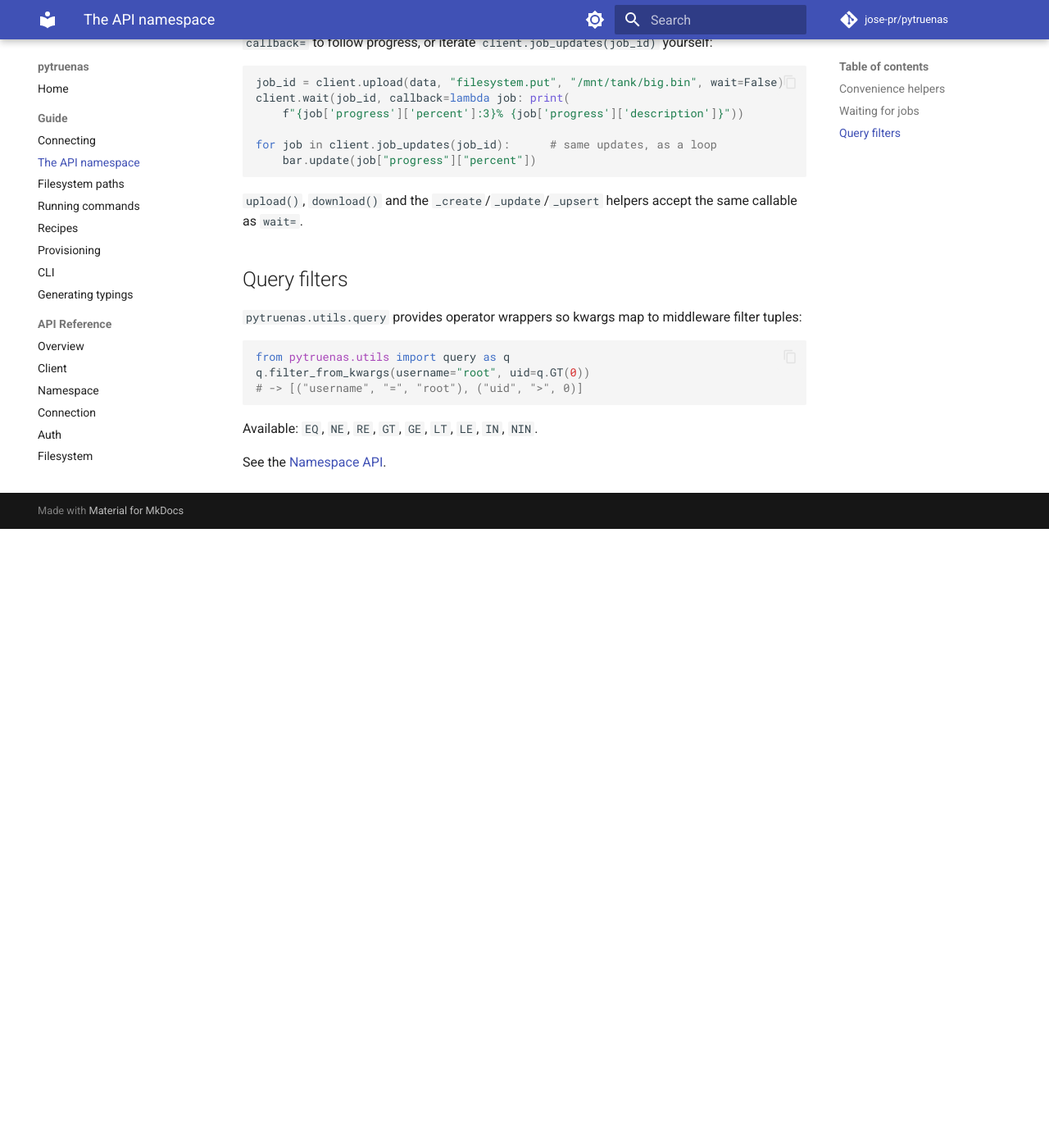
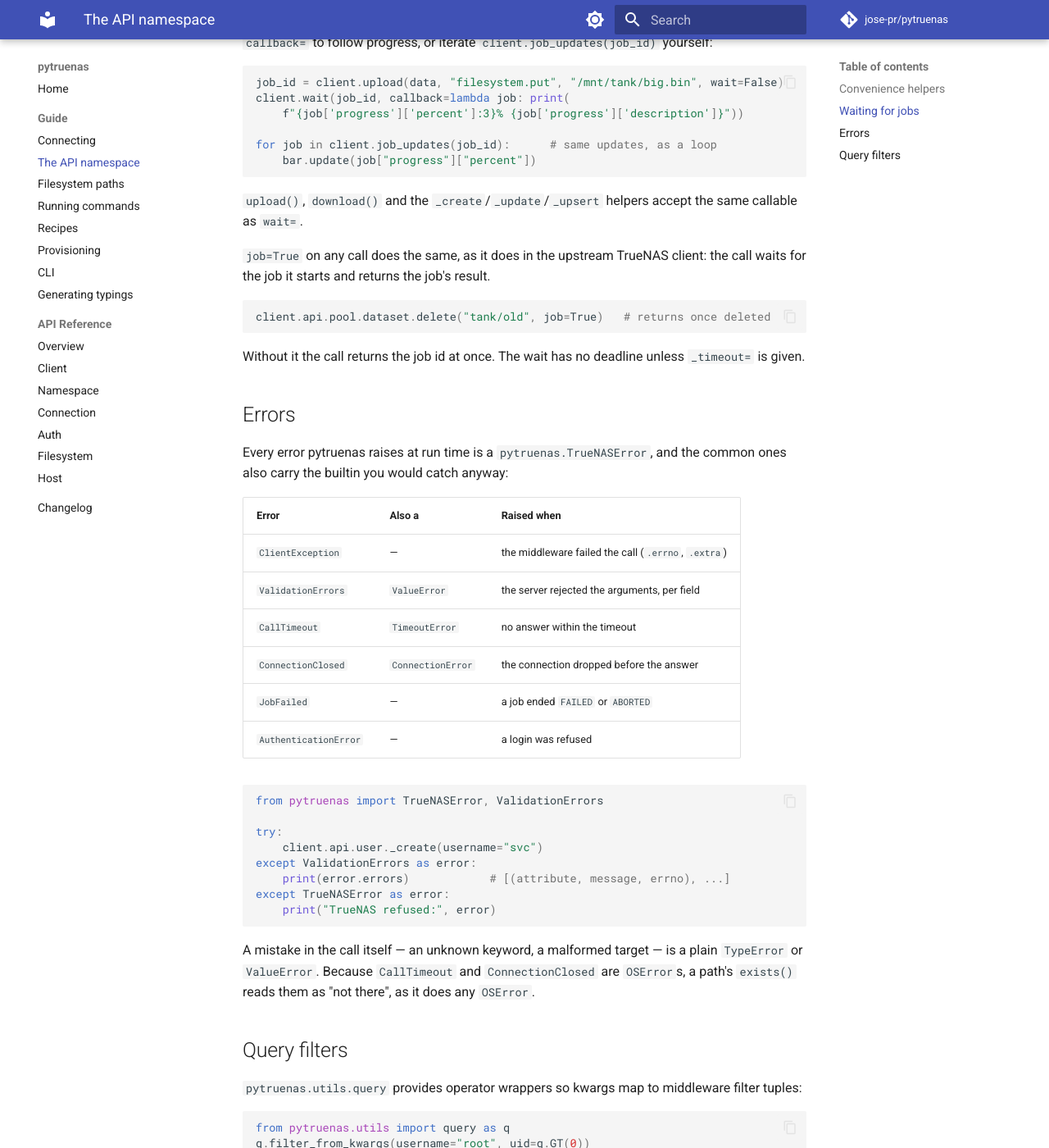
Before and after one commit to jose-pr/pytruenas, an MkDocs documentation site: the page built from docs/guide/api.md, in a window 1280 px wide and 1400 px high, scrolled down 1353 px. Shown: the whole window at 82% size. Built offline with MkDocs 1.6.1 and Material for MkDocs 9.7.7, drawn with Linux system fonts in a browser that asks for light colours; comment, search, counter and statistics services are not loaded; before the commit the page ends 1998 px from its top, so only the background shows below that.

Commit message:
docs: errors, job=True and the websocket-leg path contract
The package header and the guides describe what this branch changed:
TrueNASError and the builtin each error also is, job=True waiting for the
job, download() checking its job, the socket spellings and what
TrueNASConfig() means, install_sshcreds() copying a caller's SSHConfig,
and the OSError contract of TnasWsPath's chmod, chown, unlink, rmdir, stat
and read_bytes. The connection API page renders ConnectionClosed, JobFailed
and pytruenas.exceptions.

````diff
--- a/docs/guide/api.md
+++ b/docs/guide/api.md
@@ -66,6 +66,46 @@
 `upload()`, `download()` and the `_create`/`_update`/`_upsert` helpers accept
 the same callable as `wait=`.
 
+`job=True` on any call does the same, as it does in the upstream TrueNAS
+client: the call waits for the job it starts and returns the job's result.
+
+```python
+client.api.pool.dataset.delete("tank/old", job=True)   # returns once deleted
+```
+
+Without it the call returns the job id at once. The wait has no deadline unless
+`_timeout=` is given.
+
+## Errors
+
+Every error pytruenas raises at run time is a `pytruenas.TrueNASError`, and the
+common ones also carry the builtin you would catch anyway:
+
+| Error | Also a | Raised when |
+| --- | --- | --- |
+| `ClientException` | — | the middleware failed the call (`.errno`, `.extra`) |
+| `ValidationErrors` | `ValueError` | the server rejected the arguments, per field |
+| `CallTimeout` | `TimeoutError` | no answer within the timeout |
+| `ConnectionClosed` | `ConnectionError` | the connection dropped before the answer |
+| `JobFailed` | — | a job ended `FAILED` or `ABORTED` |
+| `AuthenticationError` | — | a login was refused |
+
+```python
+from pytruenas import TrueNASError, ValidationErrors
+
+try:
+    client.api.user._create(username="svc")
+except ValidationErrors as error:
+    print(error.errors)            # [(attribute, message, errno), ...]
+except TrueNASError as error:
+    print("TrueNAS refused:", error)
+```
+
+A mistake in the call itself — an unknown keyword, a malformed target — is a
+plain `TypeError` or `ValueError`. Because `CallTimeout` and `ConnectionClosed`
+are `OSError`s, a path's `exists()` reads them as "not there", as it does any
+`OSError`.
+
 ## Query filters
 
 `pytruenas.utils.query` provides operator wrappers so kwargs map to middleware
````
Also changed, not shown: docs/api/connection.md (+12 -0 lines), docs/api/reference.md (+1 -1 lines), docs/guide/connecting.md (+1 -0 lines), docs/guide/filesystem.md (+6 -0 lines), docs/guide/recipes.md (+16 -0 lines), src/pytruenas/AGENTS.md (+93 -27 lines).
